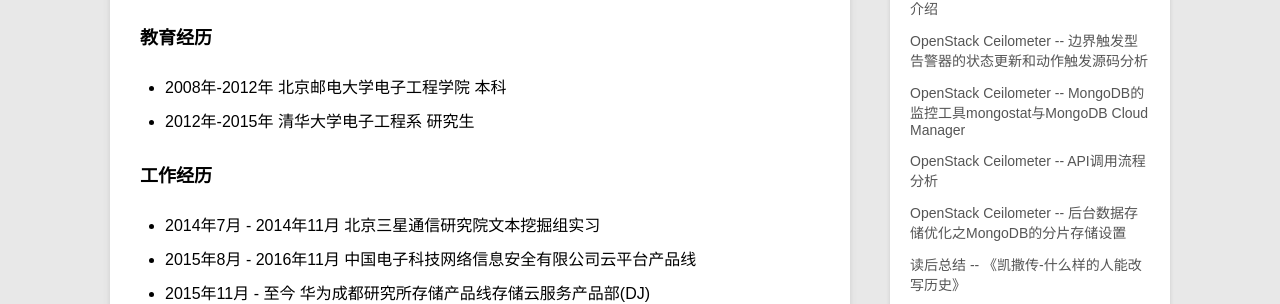
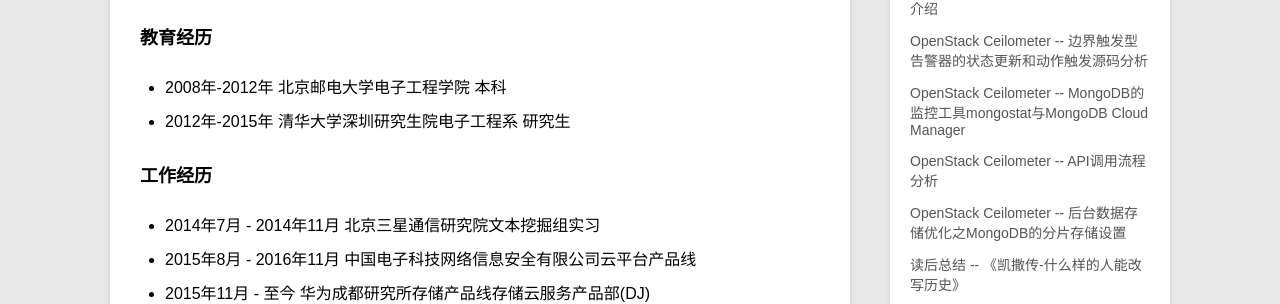
Before and after one commit to xiaofandh12/xiaofandh12.github.io, a Jekyll site: the page built from _posts/me/2016-07-05-Resume.md, in a window 1280 px wide and 900 px high, scrolled down 450 px. Shown: the part 147-451 px from the top of the window. Built offline with Jekyll 4.4.1, drawn with Linux system fonts in a browser that asks for light colours; Markdown is read by kramdown in place of the engine named in the settings; comment, search, counter and statistics services are not loaded.

Commit message:
modify education experience

```diff
--- a/_posts/me/2016-07-05-Resume.md
+++ b/_posts/me/2016-07-05-Resume.md
@@ -17,7 +17,7 @@ description: resume
 
 ### 教育经历
 * 2008年-2012年 北京邮电大学电子工程学院 本科
-* 2012年-2015年 清华大学电子工程系 研究生
+* 2012年-2015年 清华大学深圳研究生院电子工程系 研究生
 
 ### 工作经历
 * 2014年7月 - 2014年11月 北京三星通信研究院文本挖掘组实习
```
